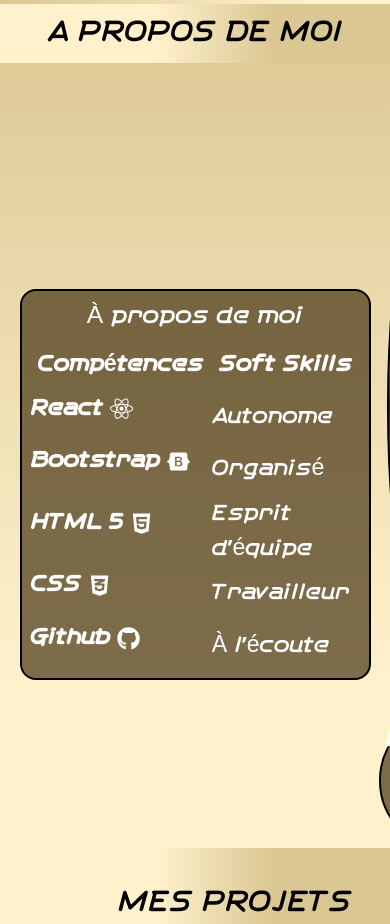
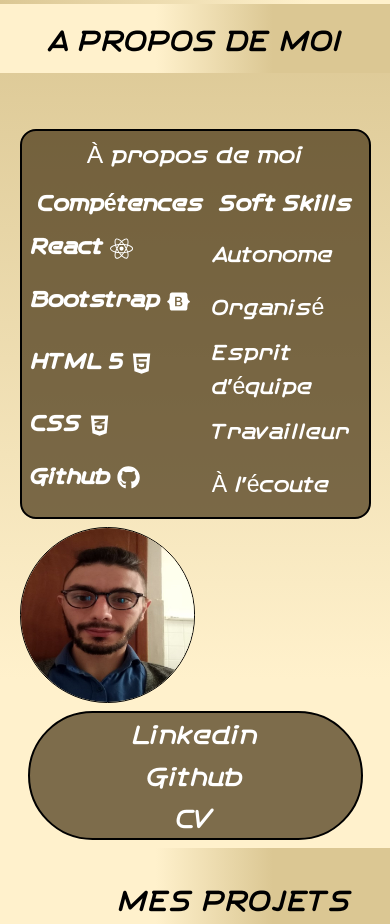
Before and after one commit to JeanBaptiste-Pradelle/PradellePortfolio, a React (Create React App) app: page / in a window 390 px wide. Shown: the part 840-1764 px from the top of the page. Built offline with nearby package versions, Linux system fonts and the light colour scheme.

Commit message:
final 1.1

```diff
--- a/src/composant/About.js
+++ b/src/composant/About.js
@@ -37,7 +37,8 @@ function About() {
   return (
     <section
       id="about"
-			className="sabout w-100 d-flex flex-column align-items-center justify-content-center">
+      className="sabout w-100 d-flex flex-column align-items-center justify-content-center"
+    >
       <div className="title-container w-100 mb-5 d-flex justify-content-center justify-self-center">
         <h1 className="titreAbout d-flex justify-content-center my-2 p-2 w-100 display-5 text-center text-lg-white">
           A PROPOS DE MOI
@@ -103,10 +104,10 @@ function About() {
           </table>
         </div>
         {/* Photo */}
-				<div className="photo m-3  border border-2 border-black rounded-circle ">
+        <div className=" ">
           <img
             src={`${process.env.PUBLIC_URL}/image/photojb.jpg`}
-						className="img-fluid w-100 h-auto object-fit-cover"
+            className=" rounded-circle border border-1 border-black object-fit-cover w-50 h-auto"
             alt="image de Jean-Baptiste"
           />
         </div>
@@ -117,21 +118,24 @@ function About() {
             href="https://www.linkedin.com/in/jean-baptiste-pradelle-13b5b7275/"
             target="_blank"
             rel="noreferrer noopener"
-						className="text-reset text-decoration-none fs-1">
+            className="text-reset text-decoration-none fs-1"
+          >
             Linkedin
           </a>
           <a
             href="https://github.com/JeanBaptiste-Pradelle"
             target="_blank"
             rel="noreferrer noopener"
-						className="text-reset text-decoration-none fs-1">
+            className="text-reset text-decoration-none fs-1"
+          >
             Github
           </a>
           <a
             href="https://github.com/JeanBaptiste-Pradelle/CV/blob/main/CV_Pradelle.docx"
             target="_blank"
             rel="noreferrer noopener"
-						className="text-reset text-decoration-none fs-1">
+            className="text-reset text-decoration-none fs-1"
+          >
             CV
           </a>
         </div>
--- a/src/css/About.css
+++ b/src/css/About.css
@@ -29,14 +29,6 @@
   text-align: center;
 }
 
-.photo img {
-  max-width: 100%;
-  height: auto;
-}
-
-.photo {
-  overflow: hidden;
-  }
 
 @media (max-width: 576px) {
   .sabout {
@@ -60,15 +52,5 @@
     justify-content: center;
   }
 
-  .photo{
-    width: 35%;
-  height: 75%;
-margin-left: 35%; }
+
 }
-
-@media (max-width: 376px) and (max-height:761px){
-.photo{
-  width: 26%;
-height: 75%;
-margin-left: 35%; }
-}
```
Also changed, not shown: public/image/photojb.jpg. Lines whose indentation alone changed are shown as unchanged.
